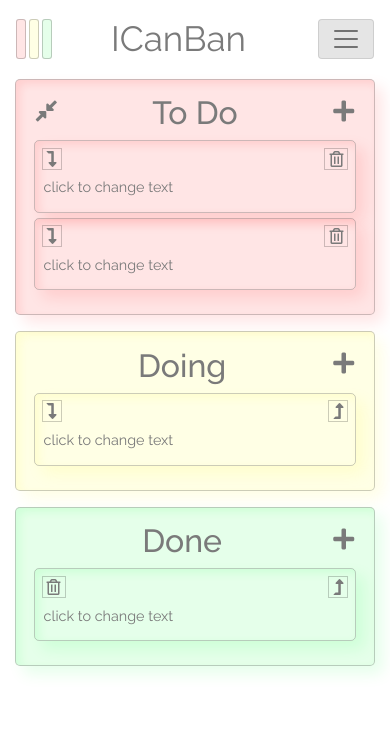
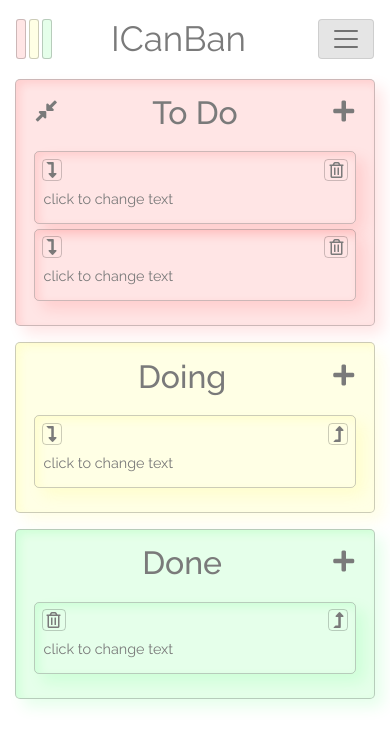
Before and after one commit to JorisPaarde/ICanBan, a plain HTML site: page mycanban.html in a window 390 px wide. Drawn offline with nearby package versions, Linux system fonts and the light colour scheme.

Commit message:
adjusted mycanban column title margin

```diff
--- a/assets/css/style.css
+++ b/assets/css/style.css
@@ -553,6 +553,7 @@ button.btn.btn-outline-secondary.green-bg:hover {
 .canban-item .up, .canban-item .down, .canban-item .left, .canban-item .right, .canban-item .trash{
   padding: 2px 4px;
   border: 1px solid var(--border);
+  border-radius: 4px;
 }
 
 /* in the last column don't display up right and down on desktop*/
@@ -648,6 +649,9 @@ button.btn.btn-outline-secondary.green-bg:hover {
   .email-form input, .email-form textarea{
     font-size: 0.8rem;
   }
+  .my-canban-column h2 {
+    margin-bottom: 0.5rem;
+  }
 }
 
 /*-------------------media queries for mobile devices (phones)-----------------*/
@@ -669,7 +673,7 @@ button.btn.btn-outline-secondary.green-bg:hover {
     margin-top: 0rem;
   }
   .my-canban-column h2 {
-    margin-bottom: 0.5rem;
+    margin-bottom: 1.2rem;
   }
 }
 
```
